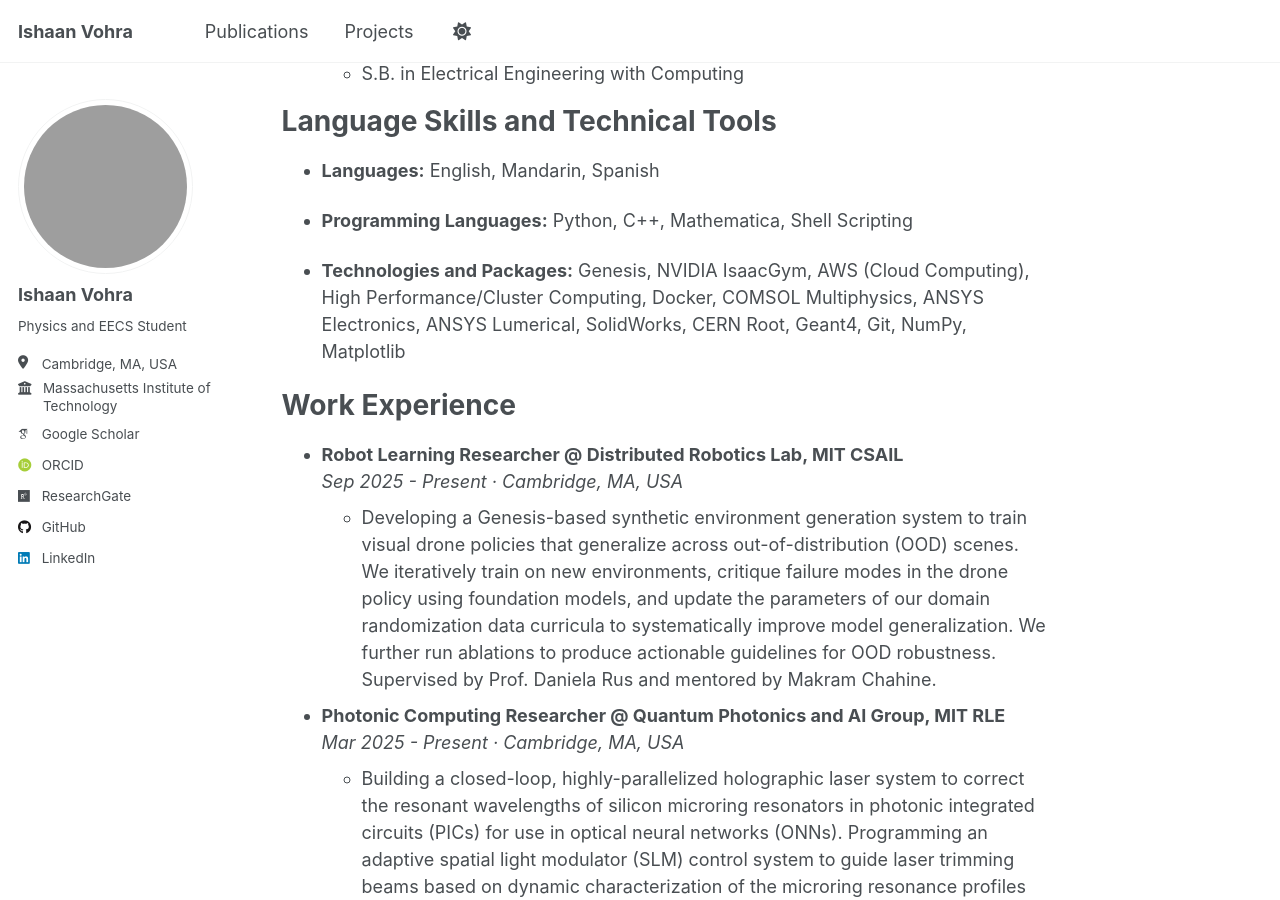
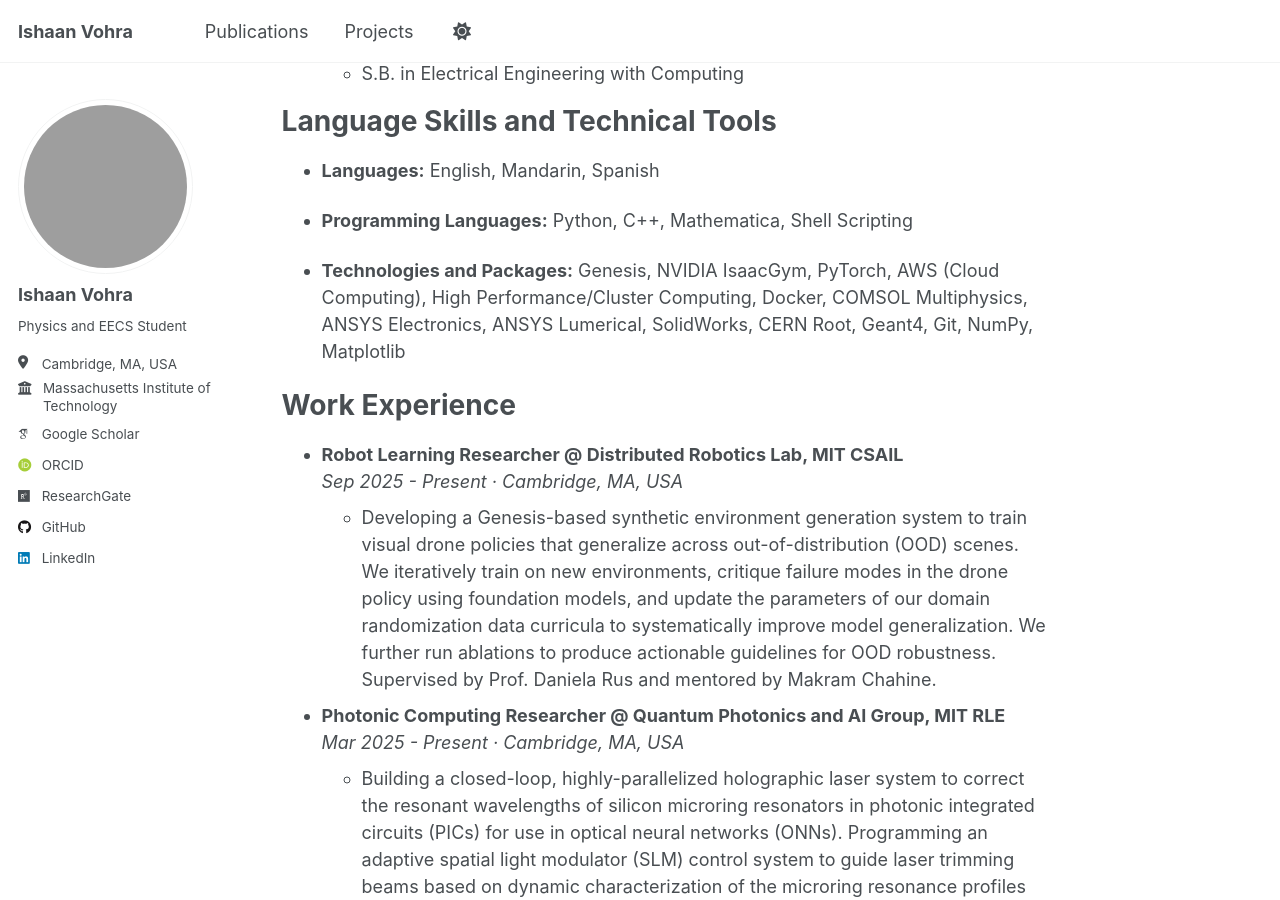
Before and after one commit to Ishaan-vohra/Ishaan-vohra.github.io, a Jekyll site: the page built from _pages/about.md, in a window 1280 px wide and 900 px high, scrolled down 557 px. Built offline with Jekyll 4.4.1, drawn with Linux system fonts in a browser that asks for light colours; some web fonts are replaced; a script that is not in the unit is left out.

Commit message:
Update about.md

```diff
--- a/_pages/about.md
+++ b/_pages/about.md
@@ -26,7 +26,7 @@ Language Skills and Technical Tools
 
 * **Programming Languages:** Python, C++, Mathematica, Shell Scripting
 
-* **Technologies and Packages:** Genesis, NVIDIA IsaacGym, AWS (Cloud Computing), High Performance/Cluster Computing, Docker, COMSOL Multiphysics, ANSYS Electronics, ANSYS Lumerical, SolidWorks, CERN Root, Geant4, Git, NumPy, Matplotlib
+* **Technologies and Packages:** Genesis, NVIDIA IsaacGym, PyTorch, AWS (Cloud Computing), High Performance/Cluster Computing, Docker, COMSOL Multiphysics, ANSYS Electronics, ANSYS Lumerical, SolidWorks, CERN Root, Geant4, Git, NumPy, Matplotlib
 
 
 Work Experience
```
